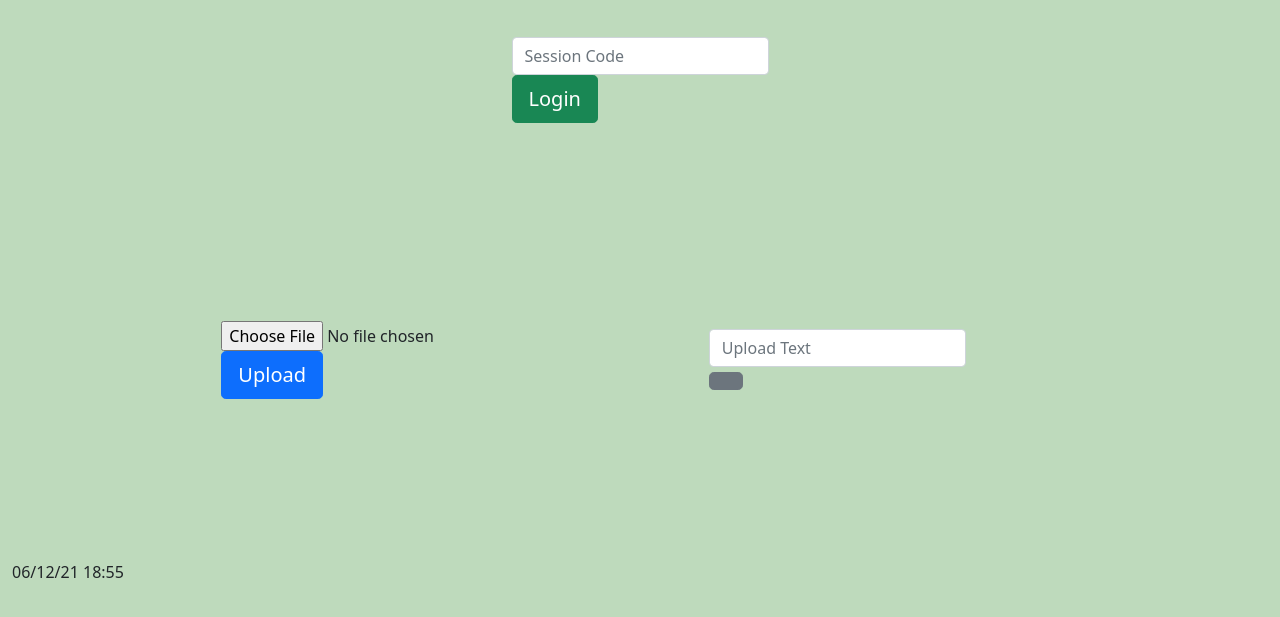
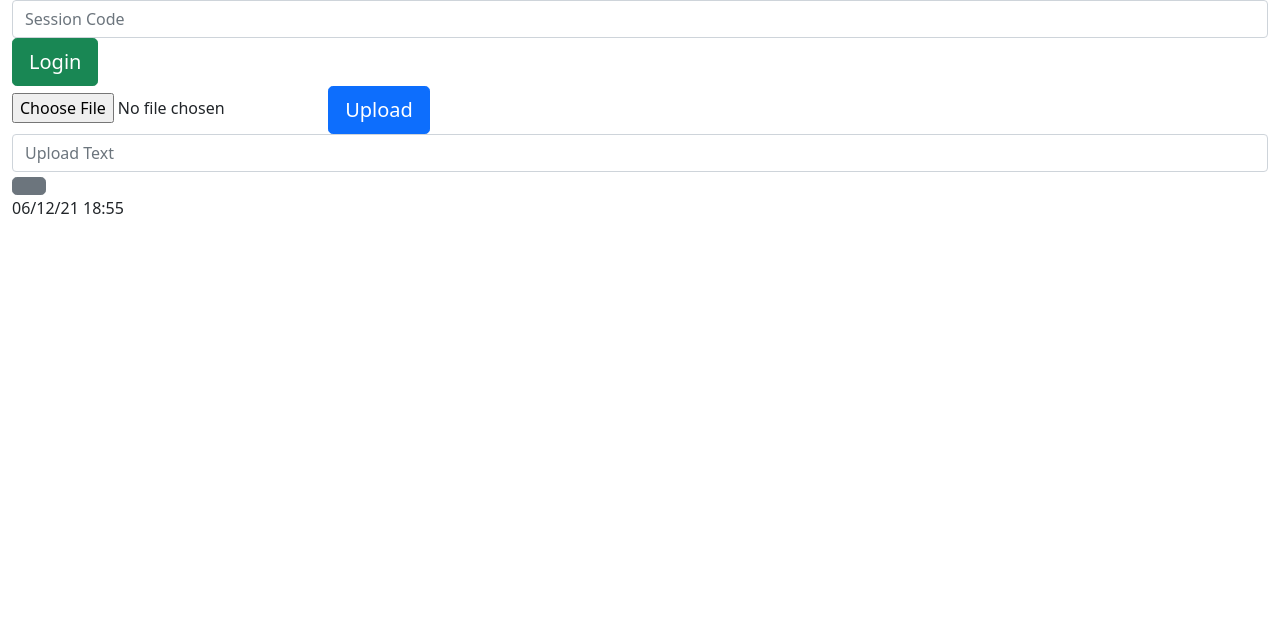
Before and after one commit to alexcarr1113/EasyFileShare, a Flask app: page / in a window 1280 px wide. Shown: the top 617 px of the page. Run offline with Flask 2, Linux system fonts and the light colour scheme; some libraries are stand-ins or nearby versions.

Commit message:
ui removed

```diff
--- a/templates/index.html
+++ b/templates/index.html
@@ -9,54 +9,27 @@
     <script src="https://ajax.googleapis.com/ajax/libs/jquery/3.5.1/jquery.min.js"></script>
 </head>
 <body>
-    <style>
-        body {
-            background-color: #BEDABC;
-        }
-
-        .vertical-center {
-            min-height: 100%;  /* Fallback for browsers do NOT support vh unit */
-            min-height: 100vh; /* These two lines are counted as one       */
-        }
-    </style>
 
     <div class="container-fluid justify-content-center">
-        <div style="min-height: 20%; min-height: 20vh;" class="row d-flex align-items-center justify-content-center">
-            <div class="col col-md-4 d-flex justify-content-center">
-                <div>
         <form method=post>
             <div class="form-group">
                 <input type="text" name="code" class="form-control" id="code_input" placeholder="Session Code">
                 <input type="submit" class="btn btn-success btn-lg" value="Login">
             </div>
         </form>
-                </div>
-            </div>
-        </div>
-        <div style="min-height: 50%; min-height: 50vh;" class="row">
-            <div class="row d-flex align-items-center justify-content-center">
 
-                <div class="col col-md-4 d-flex justify-content-center">
-                    <div>
         <form id="uploadfile" method=post enctype=multipart/form-data>
             <div class="form-group">
                 <input type=file name=file>
                 <input type="submit" class="btn btn-primary btn-lg" value="Upload">
             </div>
         </form>
-                    </div>
-                </div>
-                <div class="col col-md-4 d-flex justify-content-center">
         <form method=post id="textupload">
             <div class="form-group">
                 <input type="text" name="user_text" class="form-control" id="text_input" placeholder="Upload Text">
                 <button type="submit" class="btn btn-secondary btn-lg" value="Upload">
             </div>
         </form>
-                </div>
-            </div>
-        </div>
-
         <footer>06/12/21 18:55</footer>
     </div>
 
```
Also changed, not shown: data.db. Lines whose indentation alone changed are shown as unchanged.
